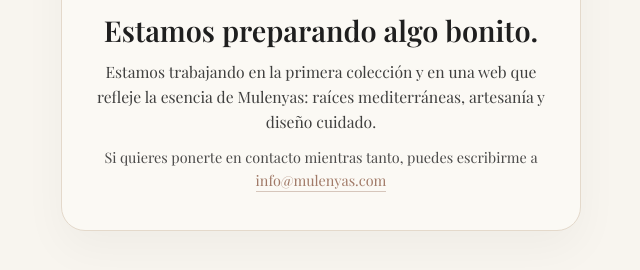
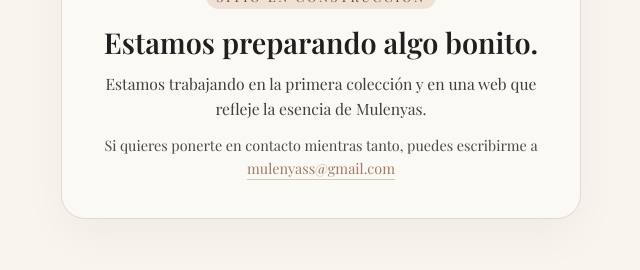
Before and after one commit to Gabrielaherraiz/mulenyas-web, a plain HTML site: page index.html in a window 1280 px wide. Shown: the part 336-606 px from the top of the page, without its empty margins (319-959 px from the left). Drawn offline with nearby package versions, Linux system fonts and the light colour scheme.

Commit message:
Update email and remove extra sentence in index.html

```diff
--- a/index.html
+++ b/index.html
@@ -86,12 +86,11 @@
     <div class="tag">Sitio en construcción</div>
     <h1>Estamos preparando algo bonito.</h1>
     <p>
-      Estamos trabajando en la primera colección y en una web que refleje la esencia de Mulenyas:
-      raíces mediterráneas, artesanía y diseño cuidado.
+      Estamos trabajando en la primera colección y en una web que refleje la esencia de Mulenyas.
     </p>
     <p class="contact">
       Si quieres ponerte en contacto mientras tanto, puedes escribirme a<br>
-      <a href="mailto:info@mulenyas.com">info@mulenyas.com</a>
+      <a href="mailto:mulenyass@gmail.com">mulenyass@gmail.com</a>
       <!-- cambia este email por el que quieras usar -->
     </p>
   </main>
```
